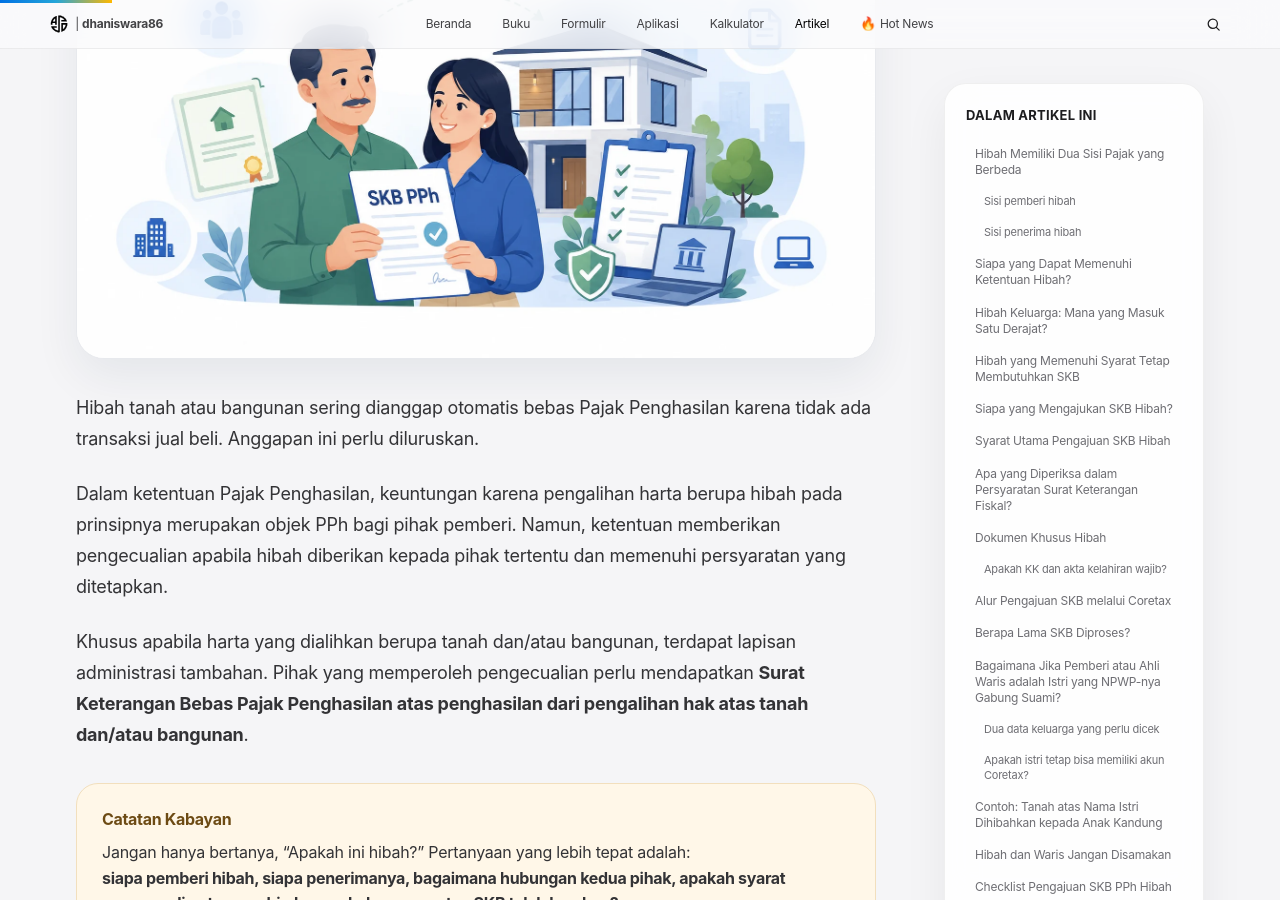
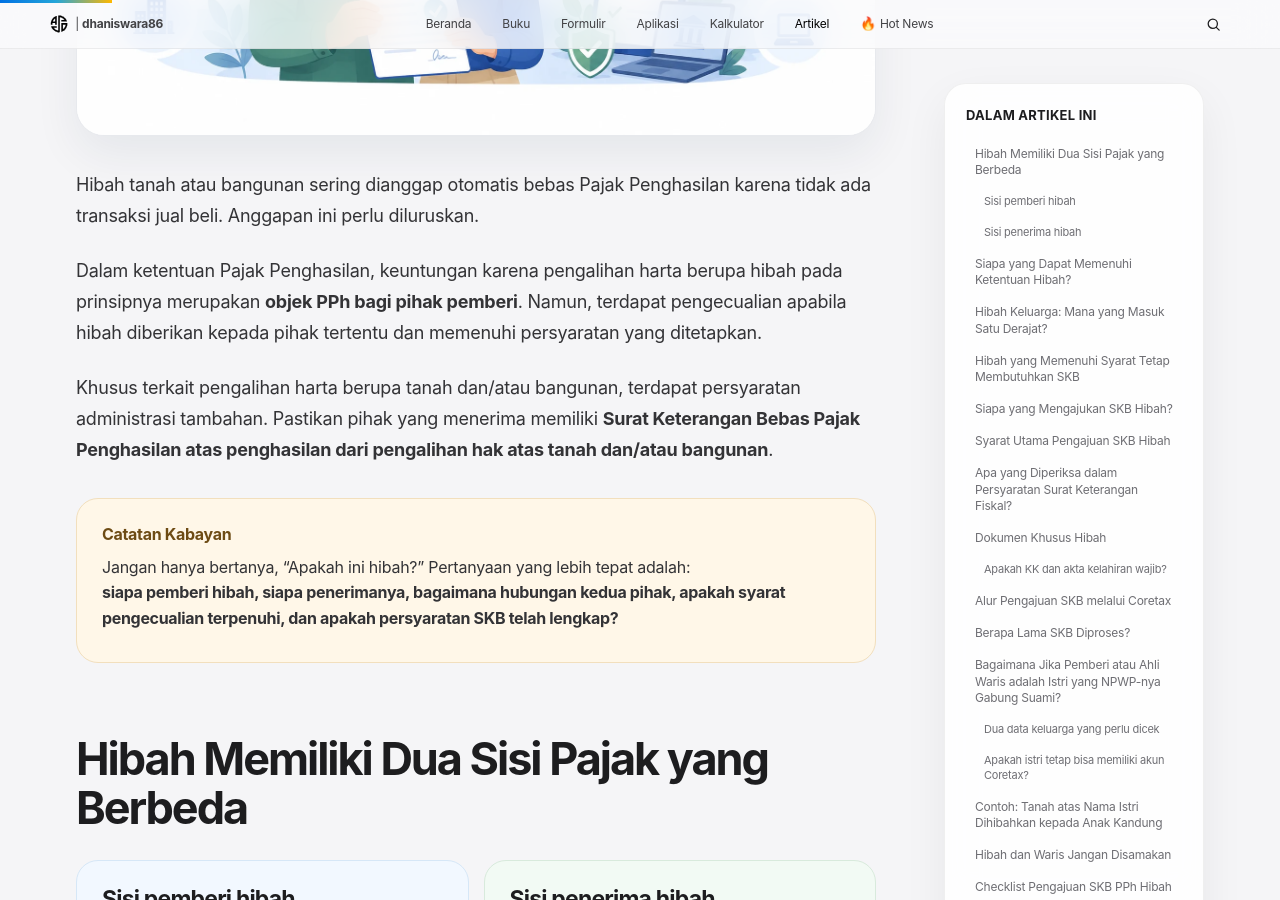
Before and after one commit to dhaniswara86/dhaniswara86.github.io, a Jekyll site: the page built from _artikel/skb-hibah-tanah-bangunan-coretax.md, in a window 1280 px wide and 900 px high, scrolled down 1414 px. Built offline with Jekyll 4.4.1, drawn with Linux system fonts in a browser that asks for light colours; some of the changed text lies outside the part shown.

Commit message:
Revise article on tax exemptions for land gifts
Updated the title, hero section, and excerpt for clarity and relevance. Adjusted content to reflect the latest guidelines on tax exemptions for land and building gifts.

```diff
--- a/_artikel/skb-hibah-tanah-bangunan-coretax.md
+++ b/_artikel/skb-hibah-tanah-bangunan-coretax.md
@@ -2,10 +2,10 @@
 layout: artikel-editorial
 
 title: "SKB PPh Hibah Tanah dan Bangunan: Syarat, Coretax, dan NPWP Istri Gabung Suami"
-hero_title: "SKB PPh Hibah Tanah dan Bangunan."
-hero_accent: "Cek penerima hibah, kepatuhan, dan data Coretax sebelum mengajukan."
+hero_title: "Surat Keterangan Bebas PPh"
+hero_accent: "Pengalihan Hak atas Tanah dan/atau Bangunan."
 
-excerpt: "Hibah tanah dan bangunan tidak otomatis bebas PPh. Pengecualian hanya berlaku jika memenuhi ketentuan, dan untuk pengalihan tanah/bangunan dibuktikan melalui SKB PPh."
+excerpt: "Cek penerima hibah, kepatuhan perpajakan, dan profil data unit keluarga sebelum mengajukan."
 description: "Panduan terbaru mengenai SKB PPh atas hibah tanah dan bangunan, pihak yang memenuhi syarat, dokumen, persyaratan Surat Keterangan Fiskal, pengajuan melalui Coretax, serta catatan khusus NPWP istri yang digabung dengan suami."
 
 category: "PPh"
@@ -69,15 +68,14 @@
 
   <p>
     Dalam ketentuan Pajak Penghasilan, keuntungan karena pengalihan harta berupa
-    hibah pada prinsipnya merupakan objek PPh bagi pihak pemberi. Namun, ketentuan
-    memberikan pengecualian apabila hibah diberikan kepada pihak tertentu dan
+    hibah pada prinsipnya merupakan <b>objek PPh bagi pihak pemberi</b>. Namun, terdapat
+    pengecualian apabila hibah diberikan kepada pihak tertentu dan
     memenuhi persyaratan yang ditetapkan.
   </p>
 
   <p>
-    Khusus apabila harta yang dialihkan berupa tanah dan/atau bangunan, terdapat
-    lapisan administrasi tambahan. Pihak yang memperoleh pengecualian perlu
-    mendapatkan <strong>Surat Keterangan Bebas Pajak Penghasilan atas penghasilan
+    Khusus terkait pengalihan harta berupa tanah dan/atau bangunan, terdapat
+    persyaratan administrasi tambahan. Pastikan pihak yang menerima memiliki <strong>Surat Keterangan Bebas Pajak Penghasilan atas penghasilan
     dari pengalihan hak atas tanah dan/atau bangunan</strong>.
   </p>
 
```
Also changed, not shown: other parts of _artikel/skb-hibah-tanah-bangunan-coretax.md (+0 -1 lines).
